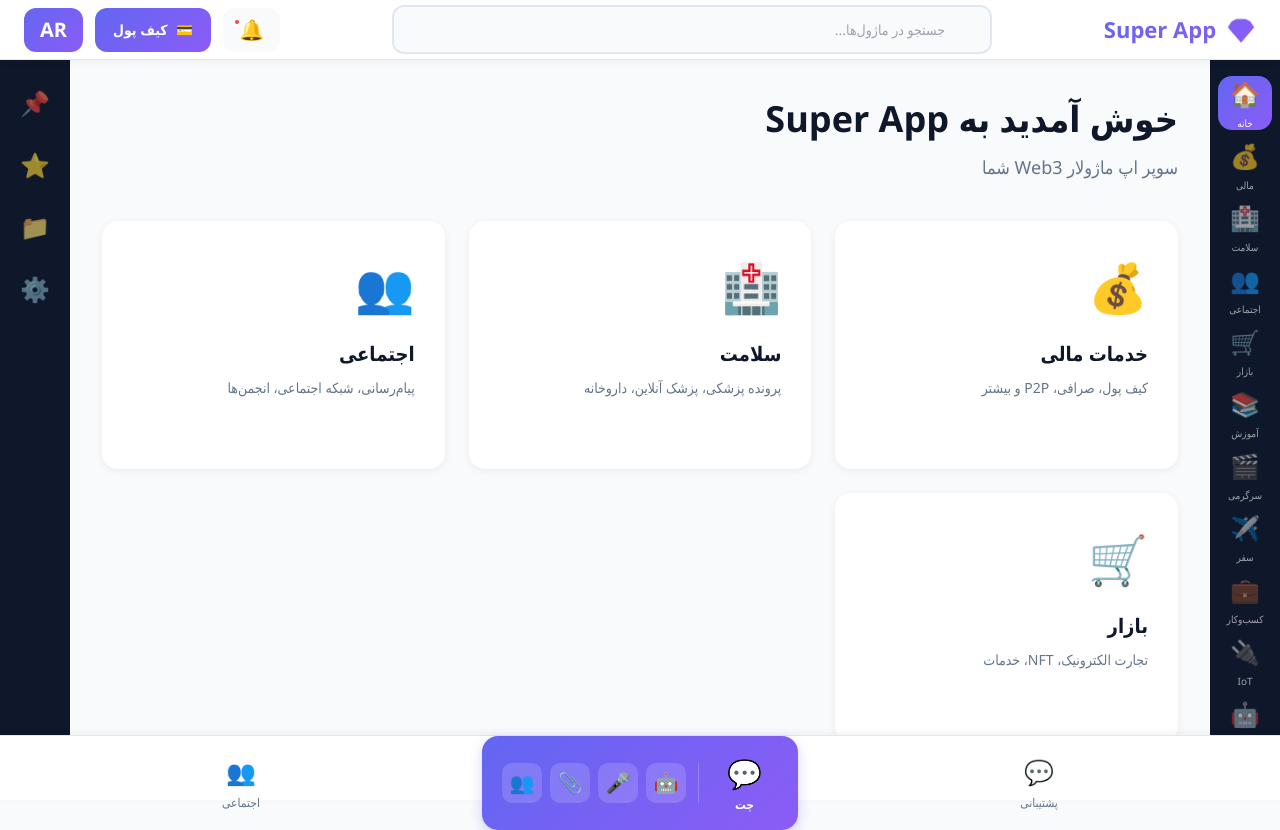
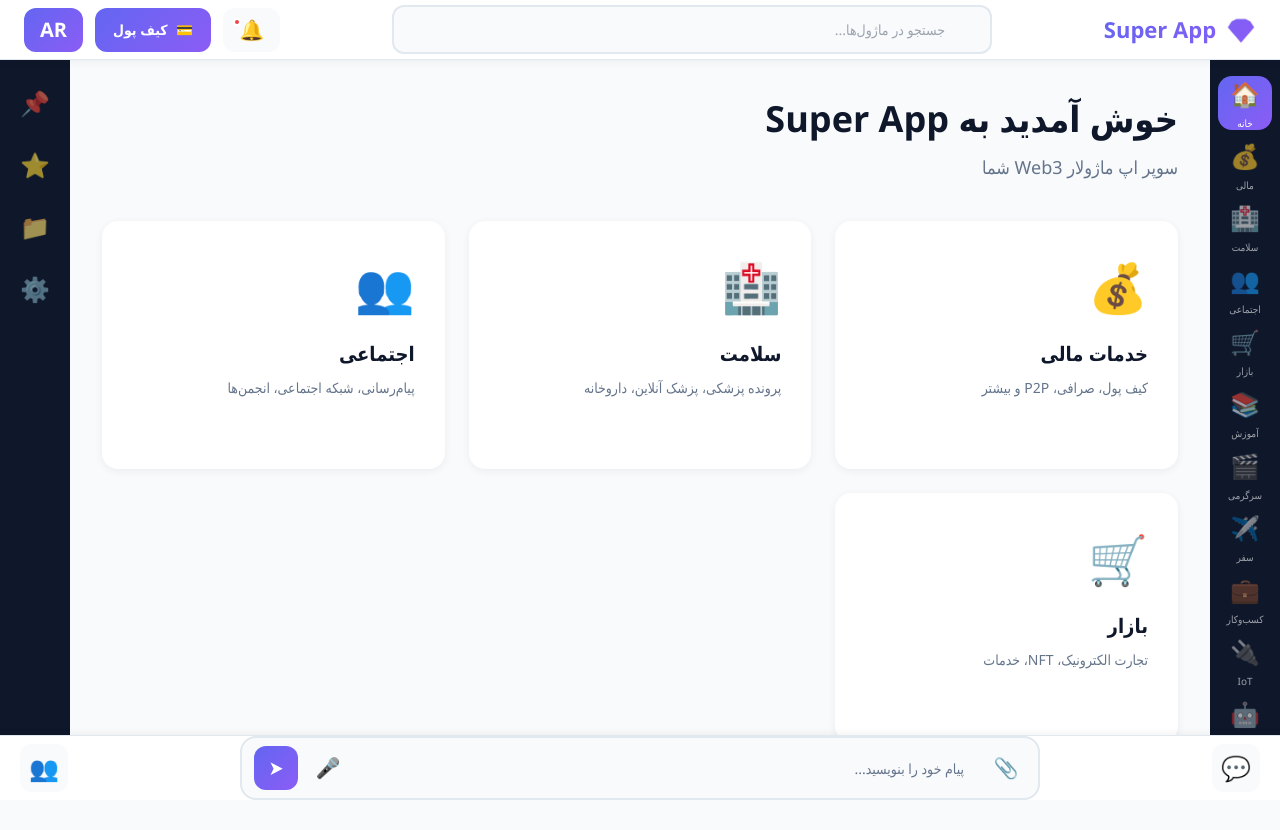
Before and after one commit to Aran1986/super-app, a Next.js app: page / in a window 1280 px wide. After the commit the page ends 800 px from the top, so only its background shows below. Built offline with nearby package versions, Linux system fonts and the light colour scheme.

Commit message:
Initial commit: Super App with standard chat footer

```diff
--- a/src/app/globals.css
+++ b/src/app/globals.css
@@ -275,109 +275,99 @@
   grid-area: footer;
   background: var(--white);
   border-top: 1px solid var(--border);
-  display: grid;
-  grid-template-columns: 1fr auto 1fr;
+  display: flex;
   align-items: center;
+  justify-content: space-between;
   padding: 0 20px;
+  gap: 16px;
   box-shadow: 0 -2px 8px rgba(0,0,0,0.05);
-  gap: 20px;
 }
 
-.footer-side {
+.footer-side-btn {
+  width: 48px;
+  height: 48px;
   display: flex;
   align-items: center;
   justify-content: center;
+  border: none;
+  background: var(--light);
+  border-radius: 12px;
+  font-size: 24px;
+  cursor: pointer;
+  transition: all 0.3s;
+  flex-shrink: 0;
 }
 
-.footer-btn {
+.footer-side-btn:hover {
+  background: #e2e8f0;
+  transform: scale(1.05);
+}
+
+.chat-section {
+  flex: 1;
+  max-width: 800px;
   display: flex;
-  flex-direction: column;
   align-items: center;
-  gap: 4px;
-  padding: 8px 24px;
-  cursor: pointer;
-  transition: all 0.3s;
-  border-radius: 12px;
+  gap: 10px;
+  background: var(--light);
+  padding: 8px 12px;
+  border-radius: 16px;
+  border: 2px solid var(--border);
+}
+
+.chat-input {
+  flex: 1;
+  height: 40px;
   border: none;
   background: transparent;
+  font-size: 14px;
+  color: var(--dark);
+  outline: none;
+  padding: 0 12px;
+}
+
+.chat-input::placeholder {
   color: var(--gray);
 }
 
-.footer-btn:hover {
-  background: var(--light);
-  color: var(--primary);
-}
-
-.footer-btn .icon {
-  font-size: 24px;
-}
-
-.footer-btn .label {
-  font-size: 12px;
-  font-weight: 500;
-}
-
-.footer-center {
-  display: flex;
-  align-items: center;
-  gap: 12px;
-  background: linear-gradient(135deg, var(--primary), var(--secondary));
-  padding: 8px 20px;
-  border-radius: 16px;
-  box-shadow: 0 4px 12px rgba(99, 102, 241, 0.3);
-}
-
-.chat-trigger {
-  display: flex;
-  flex-direction: column;
-  align-items: center;
-  gap: 2px;
-  padding: 8px 16px;
-  border: none;
-  background: transparent;
-  color: white;
-  cursor: pointer;
-  transition: all 0.3s;
-  border-radius: 12px;
-}
-
-.chat-trigger:hover {
-  background: rgba(255, 255, 255, 0.1);
-}
-
-.chat-trigger .icon {
-  font-size: 28px;
-}
-
-.chat-trigger .label {
-  font-size: 12px;
-  font-weight: 600;
-}
-
-.chat-quick-actions {
-  display: flex;
-  gap: 8px;
-  padding-right: 12px;
-  border-right: 1px solid rgba(255, 255, 255, 0.2);
-}
-
-.quick-btn {
+.chat-action-btn {
   width: 40px;
   height: 40px;
   display: flex;
   align-items: center;
   justify-content: center;
   border: none;
-  background: rgba(255, 255, 255, 0.15);
+  background: transparent;
   border-radius: 10px;
   font-size: 20px;
   cursor: pointer;
   transition: all 0.3s;
+  flex-shrink: 0;
 }
 
-.quick-btn:hover {
-  background: rgba(255, 255, 255, 0.25);
-  transform: translateY(-2px);
+.chat-action-btn:hover {
+  background: rgba(0, 0, 0, 0.05);
+}
+
+.chat-send-btn {
+  width: 44px;
+  height: 44px;
+  display: flex;
+  align-items: center;
+  justify-content: center;
+  border: none;
+  background: linear-gradient(135deg, var(--primary), var(--secondary));
+  border-radius: 12px;
+  font-size: 20px;
+  color: white;
+  cursor: pointer;
+  transition: all 0.3s;
+  flex-shrink: 0;
+}
+
+.chat-send-btn:hover {
+  transform: scale(1.05);
+  box-shadow: 0 4px 12px rgba(99, 102, 241, 0.4);
 }
 
 /* ==== SCROLLBAR ==== */
--- a/src/app/page.tsx
+++ b/src/app/page.tsx
@@ -121,32 +121,33 @@
       </aside>
 
       <footer className="footer">
-        <div className="footer-side">
-          <button className="footer-btn">
-            <span className="icon">💬</span>
-            <span className="label">پشتیبانی</span>
+        <button className="footer-side-btn" title="پشتیبانی">
+          <span>💬</span>
+        </button>
+
+        <div className="chat-section">
+          <button className="chat-action-btn" title="ضمیمه فایل">
+            <span>📎</span>
+          </button>
+
+          <input
+            type="text"
+            className="chat-input"
+            placeholder="پیام خود را بنویسید..."
+          />
+
+          <button className="chat-action-btn" title="ارسال صوت">
+            <span>🎤</span>
+          </button>
+
+          <button className="chat-send-btn" title="ارسال">
+            <span>➤</span>
           </button>
         </div>
 
-        <div className="footer-center">
-          <button className="chat-trigger">
-            <span className="icon">💬</span>
-            <span className="label">چت</span>
-          </button>
-          <div className="chat-quick-actions">
-            <button className="quick-btn" title="چت با AI">🤖</button>
-            <button className="quick-btn" title="ارسال صوت">🎤</button>
-            <button className="quick-btn" title="ارسال فایل">📎</button>
-            <button className="quick-btn" title="چت گروهی">👥</button>
-          </div>
-        </div>
-
-        <div className="footer-side">
-          <button className="footer-btn">
-            <span className="icon">👥</span>
-            <span className="label">اجتماعی</span>
-          </button>
-        </div>
+        <button className="footer-side-btn" title="اجتماعی">
+          <span>👥</span>
+        </button>
       </footer>
     </div>
   );
```
